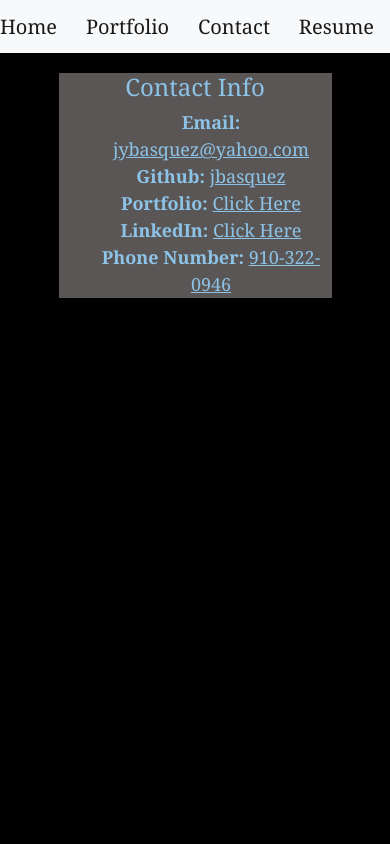
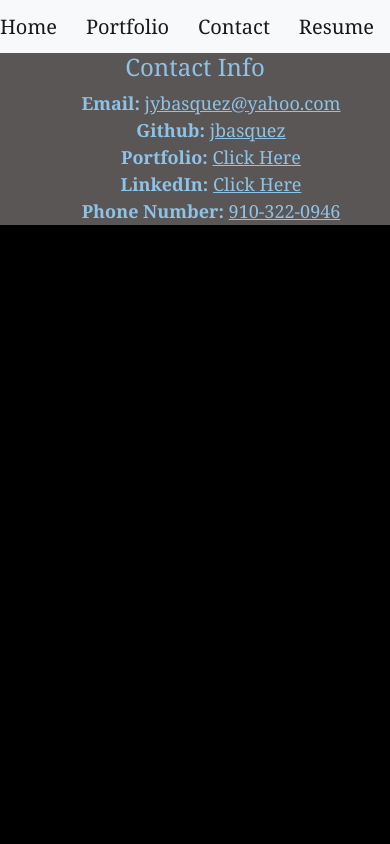
Before and after one commit to jbasquez/jbasquez.github.io, a React (Create React App) app in the folder reactapp/: page /contactInfo in a window 390 px wide. Shown: the top 844 px of the page. Built offline with nearby package versions, Linux system fonts and the light colour scheme.

Commit message:
mobile responsive fixed for contact card

```diff
--- a/reactapp/src/pages/contactInfo.js
+++ b/reactapp/src/pages/contactInfo.js
@@ -3,7 +3,7 @@ import React from 'react';
 function ContactCard(){
     return(
         <div className="sizing">
-            <div className="max">
+            <div className="col-lg-12 col-md-4 col-sm-12 col-xs-12">
                 <Footer />
             </div>
         </div>
--- a/reactapp/src/scss/style.css
+++ b/reactapp/src/scss/style.css
@@ -118,11 +118,7 @@ footer{
 .space{
   margin-top: 1.5%;
 }
-.max{
-  max-width: 70%;
-  margin-left: 15%;
-  margin-top:5%;
-}
+
 .textColor{
   color:rgb(141, 195, 231);
 }
```
